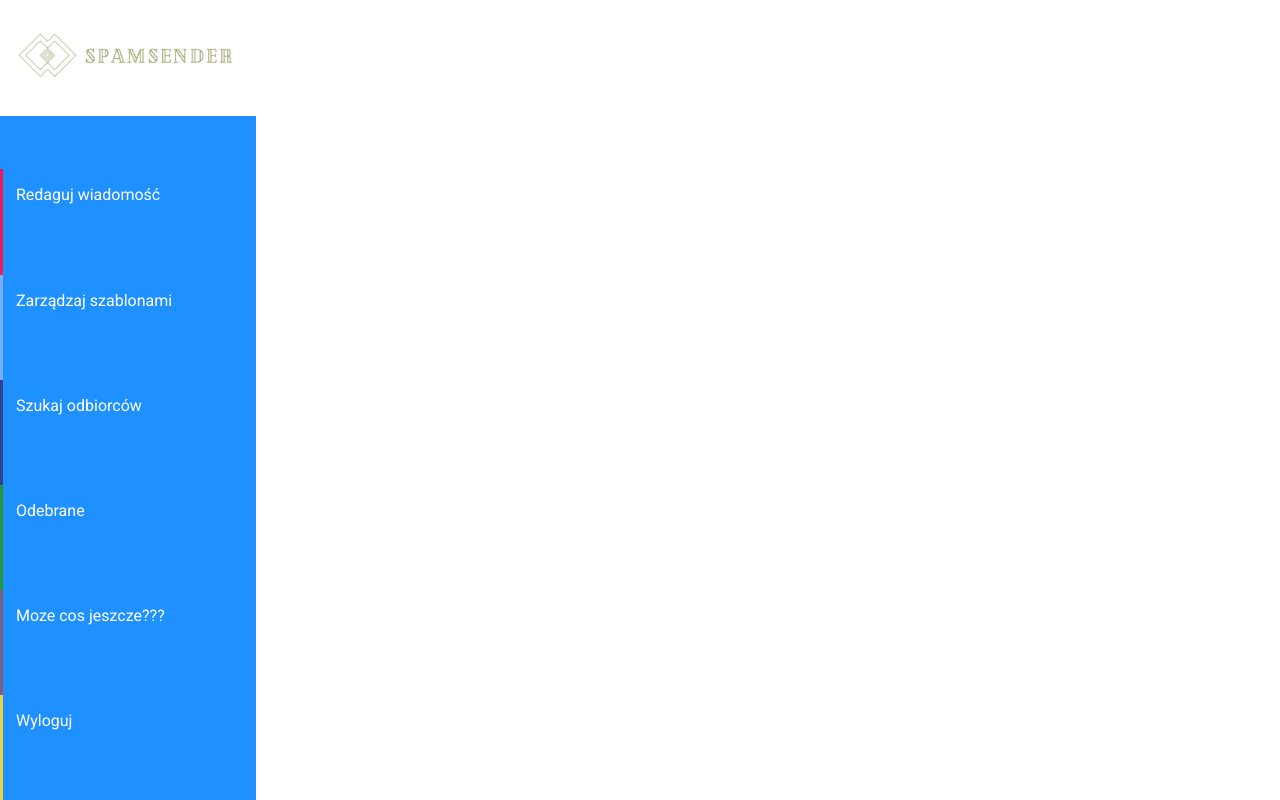
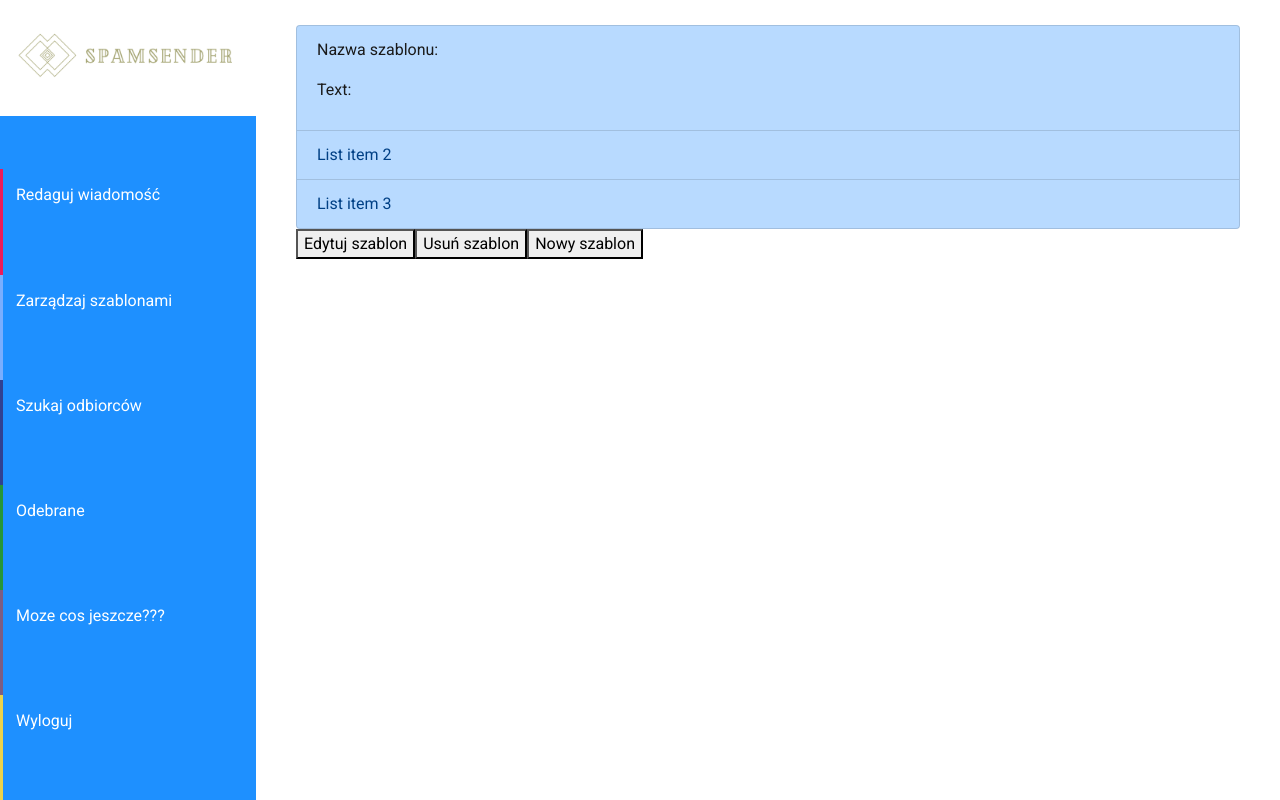
Before and after one commit to ralin1/SpamSender, a React (Create React App) app in the folder frontend/: page /main/CreateMessage in a window 1280 px wide. Built offline with nearby package versions, Linux system fonts and the light colour scheme.

Commit message:
Update pages for message and find contact

```diff
--- /dev/null
+++ b/frontend/src/css/CreateMessage.css
@@ -0,0 +1,3 @@
+p{
+    color: #1a1a1a;
+}
--- a/frontend/src/pages/ChooseMessage.js
+++ b/frontend/src/pages/ChooseMessage.js
@@ -9,7 +9,9 @@ class ChooseMessage extends Component {
     render() {
         return (
             <div className="text_form">
-                <label for="text">Napisz szablon</label>
+                <label>TAG:</label>
+                <input placeholder="Wpisz tag"/>
+                <label for="text">Napisz szablon:</label>
                 <textarea id="text" name="text" rows="6" cols="33" >Text</textarea>
                 <button for="text">Zapisz</button>
             </div>
--- a/frontend/src/pages/CreateMessage.js
+++ b/frontend/src/pages/CreateMessage.js
@@ -1,14 +1,29 @@
 import React, {Component} from 'react';
-import { browserHistory } from "react-router";
+import {browserHistory} from "react-router";
 import {Link, NavLink} from 'react-router-dom';
 import Logo from "../logo1.png";
+import '../css/CreateMessage.css'
 
 class CreateMessage extends Component {
 
     render() {
         return (
             <div className="text_form">
-                <h1>Hello</h1>
+                <React.Fragment>
+                    <ul class="list-group">
+                        <li class="list-group-item list-group-item-primary">
+                            <p>Nazwa szablonu:</p>
+                            <p>Text:</p>
+                        </li>
+                        <li class="list-group-item list-group-item-primary">List item 2</li>
+                        <li class="list-group-item list-group-item-primary">List item 3</li>
+                    </ul>
+                </React.Fragment>
+                <button name="edit">Edytuj szablon</button>
+                <button name="edit">Usuń szablon</button>
+                <button as={NavLink} to={"/main/ChooseMessage"}>Nowy szablon</button>
+
+
             </div>
         );
     }
--- a/frontend/src/pages/FindContacts.js
+++ b/frontend/src/pages/FindContacts.js
@@ -8,6 +8,8 @@ class FindContacts extends Component {
     render() {
         return (
             <div>
+                <label>Tag</label>
+                <input placeholder="Wpisz tag"/>
                 <button>Szukaj Kontakty</button>
             </div>
         );
--- a/frontend/src/pages/MainScreen.js
+++ b/frontend/src/pages/MainScreen.js
@@ -13,7 +13,6 @@ import FindContacts from "./FindContacts"
 import GetMails from "./GetMails"
 import HelpPage from "./HelpPage"
 import SignInForm from "./SignInForm";
-
 
 class MainScreen extends Component {
     render() {
```
